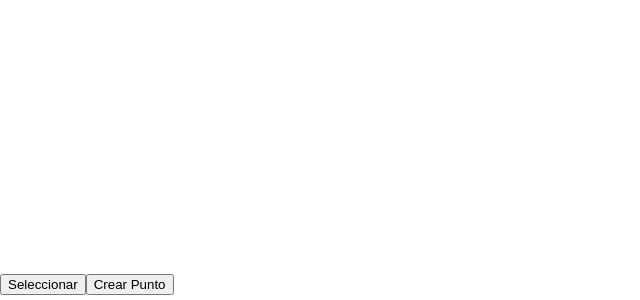
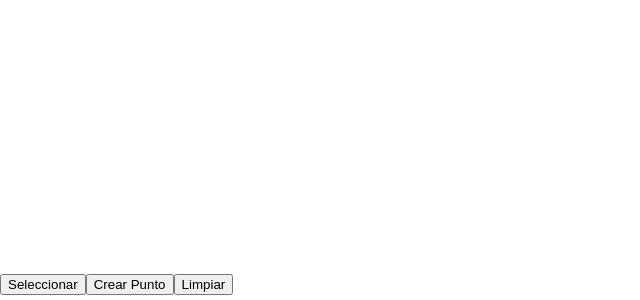
Before and after one commit to nattdev/line-division, a React (Vite) app: page / in a window 1280 px wide. Shown: the part 500-800 px from the top of the page, without its empty margins (0-640 px from the left). Built offline with nearby package versions, Linux system fonts and the light colour scheme.

Commit message:
Implement functionality to clean the screen

```diff
--- a/src/App.tsx
+++ b/src/App.tsx
@@ -52,6 +52,10 @@ function App() {
     });
   }
 
+  function cleanScreen() {
+    canvasContext?.clearRect(0, 0, window.innerWidth, window.innerHeight - 30);
+  }
+
   function handleClick(e: React.MouseEvent<HTMLCanvasElement>) {
     if (canvasContext) {
       switch (action) {
@@ -83,6 +87,7 @@ function App() {
       <div>
         <button onClick={handleClickSelection}>Seleccionar</button>
         <button onClick={handleClickCreate}>Crear Punto</button>
+        <button onClick={cleanScreen}>Limpiar</button>
       </div>
     </div>
   )
```
